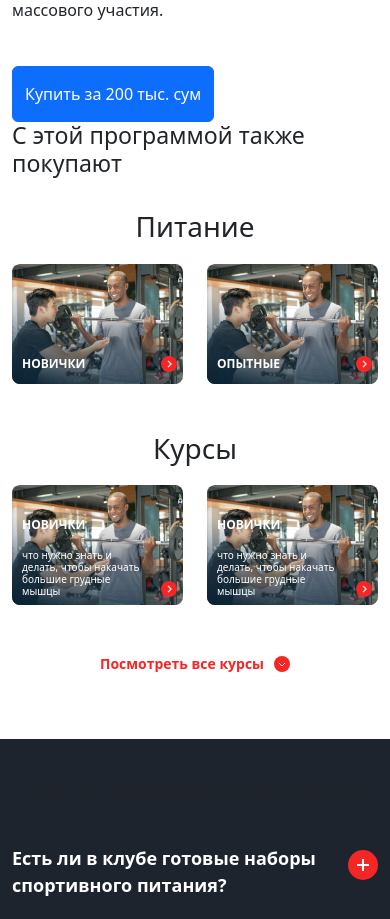
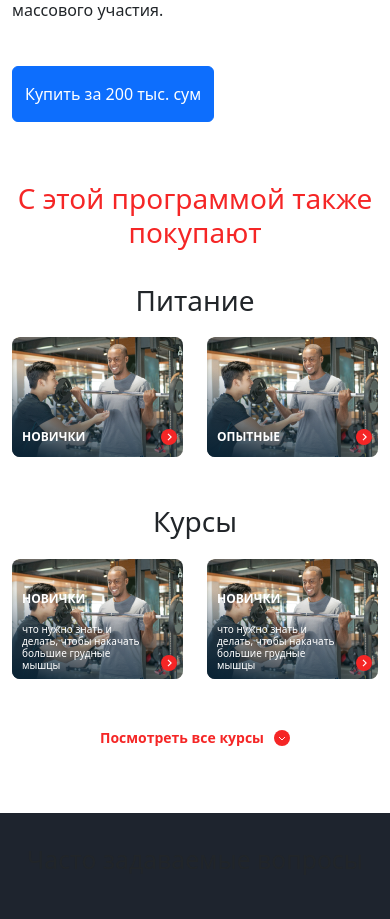
Before and after one commit to kk-developer92/fitbody, a Nuxt app in the folder front/: page /programs/page in a window 390 px wide. Shown: the part 1340-2259 px from the top of the page. Built offline with nearby package versions, Linux system fonts and the light colour scheme.

Commit message:
layout was almost done

```diff
--- a/front/assets/sass/style.scss
+++ b/front/assets/sass/style.scss
@@ -199,8 +199,7 @@ h2 {
     }
 
 
-
-    @media(max-width:991.98px) {
+    @media(max-width: 991.98px) {
         img {
             border-radius: 8px;
             height: 120px;
@@ -519,7 +518,6 @@ h2.head-nav {
     }
 
 
-
 }
 
 .faq {
@@ -746,7 +744,6 @@ h2.head-nav {
 }
 
 
-
 .page {
     .page-nav {
         margin-bottom: 41px;
@@ -754,6 +751,7 @@ h2.head-nav {
 
     &__promo {
         overflow: hidden;
+
         .promo__image {
             position: relative;
             display: flex;
@@ -792,7 +790,7 @@ h2.head-nav {
             font-size: 24px;
             margin-bottom: 20px;
 
-            &~p {
+            & ~ p {
                 font-size: 20px;
             }
         }
@@ -809,9 +807,23 @@ h2.head-nav {
             font-size: 18px;
             margin-bottom: 20px;
 
-            &~p {
+            & ~ p {
                 font-size: 16px;
             }
         }
     }
 }
+
+.others__header {
+    color: $main-color;
+    text-align: center;
+    font-size: 36px;
+    margin-top: 100px;
+    margin-bottom: 30px;
+
+    @media (max-width: 991.98px) {
+        margin-top: 60px;
+        margin-bottom: 10px;
+        font-size: 28px;
+    }
+}
--- a/front/pages/programs/page.vue
+++ b/front/pages/programs/page.vue
@@ -52,7 +52,7 @@
             </section>
 
             <section class="others">
-                <h3>С этой программой также покупают</h3>
+                <h3 class="others__header">С этой программой также покупают</h3>
                 <div class="py-4">
                     <h2 class="text-center mb-md-4">Питание</h2>
                     <div class="row justify-content-center">
```
